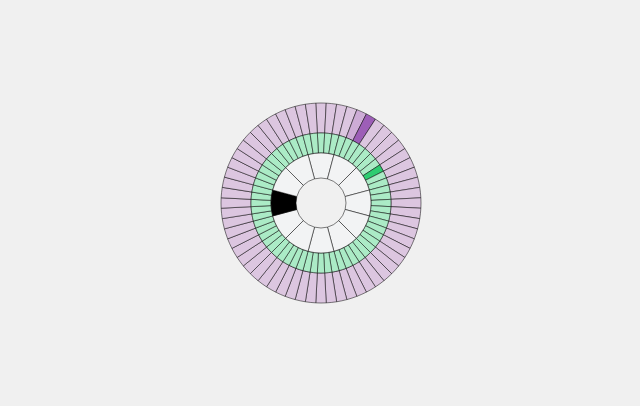
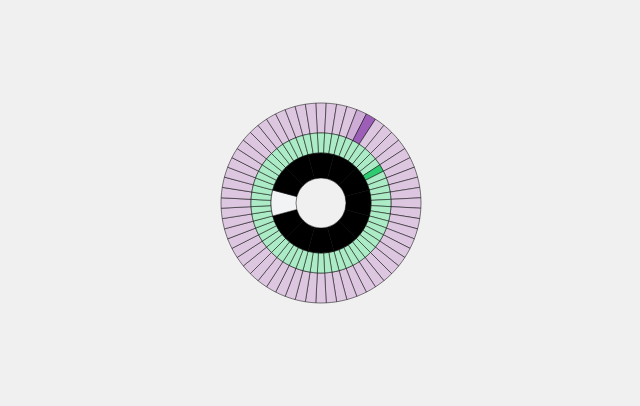
Before and after one commit to VolkanSah/clock, a plain HTML site: page index7.html in a window 1280 px wide. Shown: the part 197-603 px from the top of the page, without its empty margins (319-959 px from the left). Drawn offline with Linux system fonts and the light colour scheme.

Commit message:
Update index7.html

```diff
--- a/index7.html
+++ b/index7.html
@@ -50,8 +50,8 @@ const clockConfig = {
         outer: 50,  // Ring anfang
         inner: 25,  // Ring ende
         segments: 12, // Stunden
-        activeColor: '#000000', // Schwarz
-        inactiveColor: '#F2F3F4' // Helles Grau
+        activeColor: '#F2F3F4', // Schwarz
+        inactiveColor: '#000000' // Helles Grau
     }
 };
 
```
